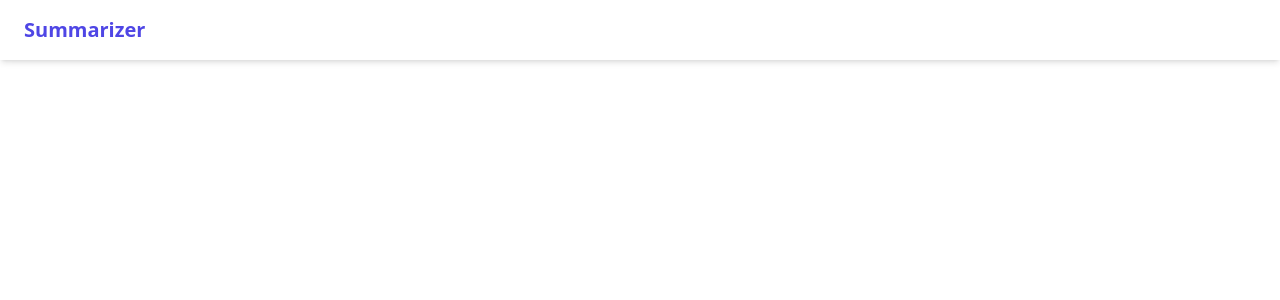
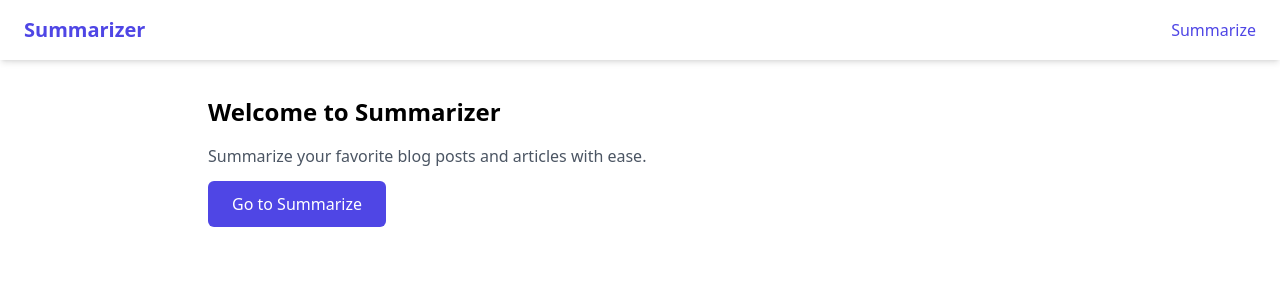
Before and after one commit to harshityadaav/summarizer, a Next.js app: page / in a window 1280 px wide. Shown: the top 300 px of the page. Built offline with nearby package versions, Linux system fonts and the light colour scheme; no server answers.

Commit message:
set a summarize link

```diff
--- a/src/app/page.tsx
+++ b/src/app/page.tsx
@@ -1,7 +1,25 @@
-import Image from "next/image";
+import Link from 'next/link';
 
 export default function Home() {
   return (
-    <>Welcome</>
+    <>
+      {/* Main Content */}
+      <main className="pt-16"> {/* Add padding-top to account for the fixed header height */}
+        <div className="max-w-4xl mx-auto p-4 mt-4">
+          <h1 className="text-2xl font-bold mb-4">Welcome to Summarizer</h1>
+          <p className="text-gray-600 mb-6">
+            Summarize your favorite blog posts and articles with ease.
+          </p>
+
+          {/* Button to navigate to /summarize */}
+          <Link
+            href="/summarize"
+            className="px-6 py-3 bg-indigo-600 text-white rounded-md hover:bg-indigo-700 focus:outline-none focus:ring-2 focus:ring-indigo-500 focus:ring-offset-2"
+          >
+            Go to Summarize
+          </Link>
+        </div>
+      </main>
+    </>
   );
 }
--- a/src/app/summarize/page.tsx
+++ b/src/app/summarize/page.tsx
@@ -69,8 +69,8 @@ export default function SummarizePage() {
   }
 
   return (
-    <div className="max-w-4xl mx-auto p-4">
-      <h1 className="text-2xl font-bold mb-4">Blog Summarizer</h1>
+    <div className="max-w-4xl mx-auto p-4 mt-16">
+      <h1 className="text-2xl font-bold mb-4 mt-4">Blog Summarizer</h1>
 
       <form onSubmit={handleSubmit} className="space-y-4">
         <div>
--- a/src/components/Header.tsx
+++ b/src/components/Header.tsx
@@ -4,6 +4,7 @@ import { createClient } from '@/utils/supabase/client';
 import { useEffect, useState } from 'react';
 import { useRouter, usePathname } from 'next/navigation';
 import { FaBars, FaSignOutAlt } from 'react-icons/fa'; // Import hamburger menu and logout icons
+import Link from 'next/link'; // Import Link for navigation
 
 export default function Header() {
   const [isLoggedIn, setIsLoggedIn] = useState(false);
@@ -66,7 +67,28 @@ export default function Header() {
       }`}
     >
       {/* Logo */}
+      <Link href="/">
         <h1 className="text-lg md:text-xl font-bold text-indigo-600">Summarizer</h1>
+      </Link>
+
+      {/* Navigation Links */}
+      <div className="hidden md:flex items-center gap-6">
+        <Link
+          href="/summarize"
+          className="text-indigo-600 hover:text-indigo-700 focus:outline-none focus:ring-2 focus:ring-indigo-500 focus:ring-offset-2"
+        >
+          Summarize
+        </Link>
+        {isLoggedIn && (
+          <button
+            onClick={handleLogout}
+            className="bg-red-600 text-white px-4 py-2 rounded-md hover:bg-red-700 focus:outline-none focus:ring-2 focus:ring-red-500 focus:ring-offset-2 text-sm md:text-base flex items-center gap-2"
+          >
+            <FaSignOutAlt className="text-lg" /> {/* Logout Icon */}
+            <span>Logout</span> {/* Logout Text */}
+          </button>
+        )}
+      </div>
 
       {/* Hamburger Menu (Mobile) */}
       <div className="md:hidden">
@@ -75,20 +97,24 @@ export default function Header() {
         </button>
       </div>
 
-      {/* Logout Button (Visible on Desktop and Mobile when Menu is Open) */}
+      {/* Mobile Menu (Visible when Menu is Open) */}
+      {isMenuOpen && (
+        <div className="md:hidden absolute top-16 right-4 bg-white shadow-md rounded-md p-4">
+          <Link
+            href="/summarize"
+            className="block text-indigo-600 hover:text-indigo-700 mb-4"
+          >
+            Summarize
+          </Link>
           {isLoggedIn && (
-        <div
-          className={`${
-            isMenuOpen ? 'block' : 'hidden'
-          } md:block absolute md:static top-16 right-4 bg-white md:bg-transparent shadow-md md:shadow-none rounded-md p-2 md:p-0`}
-        >
             <button
               onClick={handleLogout}
-            className="bg-red-600 text-white px-3 py-1 md:px-4 md:py-2 rounded-md hover:bg-red-700 focus:outline-none focus:ring-2 focus:ring-red-500 focus:ring-offset-2 text-sm md:text-base flex items-center gap-2"
+              className="bg-red-600 text-white px-4 py-2 rounded-md hover:bg-red-700 focus:outline-none focus:ring-2 focus:ring-red-500 focus:ring-offset-2 text-sm md:text-base flex items-center gap-2"
             >
               <FaSignOutAlt className="text-lg" /> {/* Logout Icon */}
               <span>Logout</span> {/* Logout Text */}
             </button>
+          )}
         </div>
       )}
     </header>
```
Lines whose indentation alone changed are shown as unchanged.
